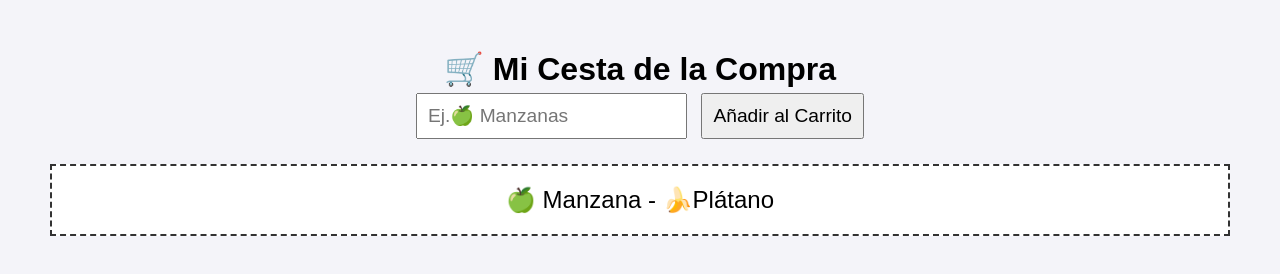
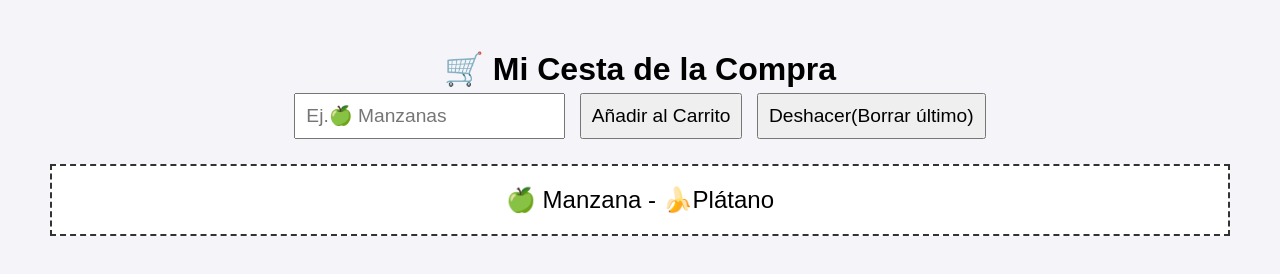
Before and after one commit to barevalosv/serprofes, a plain HTML site: page 20260511/02-ejercicio/index.html in a window 1280 px wide. Drawn offline with Linux system fonts and the light colour scheme.

Commit message:
update 20260511

```diff
--- a/20260511/02-ejercicio/index.html
+++ b/20260511/02-ejercicio/index.html
@@ -11,6 +11,7 @@
     <h1>🛒 Mi Cesta de la Compra</h1>
     <input type="text" id="nuevo-item" placeholder="Ej.🍏 Manzanas">
     <button onclick="añadirAlCarrito()">Añadir al Carrito</button>
+    <button onclick="borrarCarrito()">Deshacer(Borrar último)</button>
     <div id="pantalla-cesta"></div>
 </body>
 </html>
--- a/20260511/02-ejercicio/script.js
+++ b/20260511/02-ejercicio/script.js
@@ -14,3 +14,14 @@ function añadirAlCarrito(){
     //Limpiamos el input
     document.getElementById('nuevo-item').value = "";
 }
+
+function borrarCarrito(){
+    //Atrapamos lo que escribe el usuario
+    let item = document.getElementById('nuevo-item').value;
+    // MAGIA DE ARRAYS: .push() mete el nuevo elemento al final de la lista
+    carrito.pop(item);
+    //Volvemos a pintar la cesta para que se vea
+    document.getElementById('pantalla-cesta').textContent = carrito.join(" - ");
+    //Limpiamos el input
+    document.getElementById('nuevo-item').value = "";
+}
```
